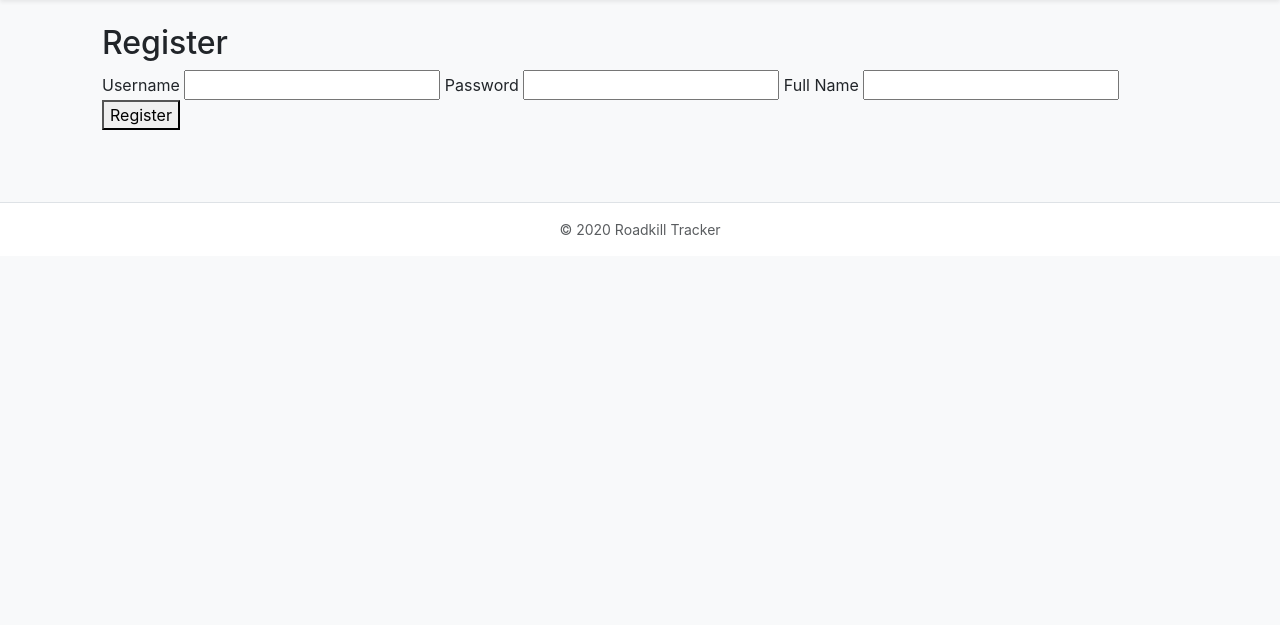
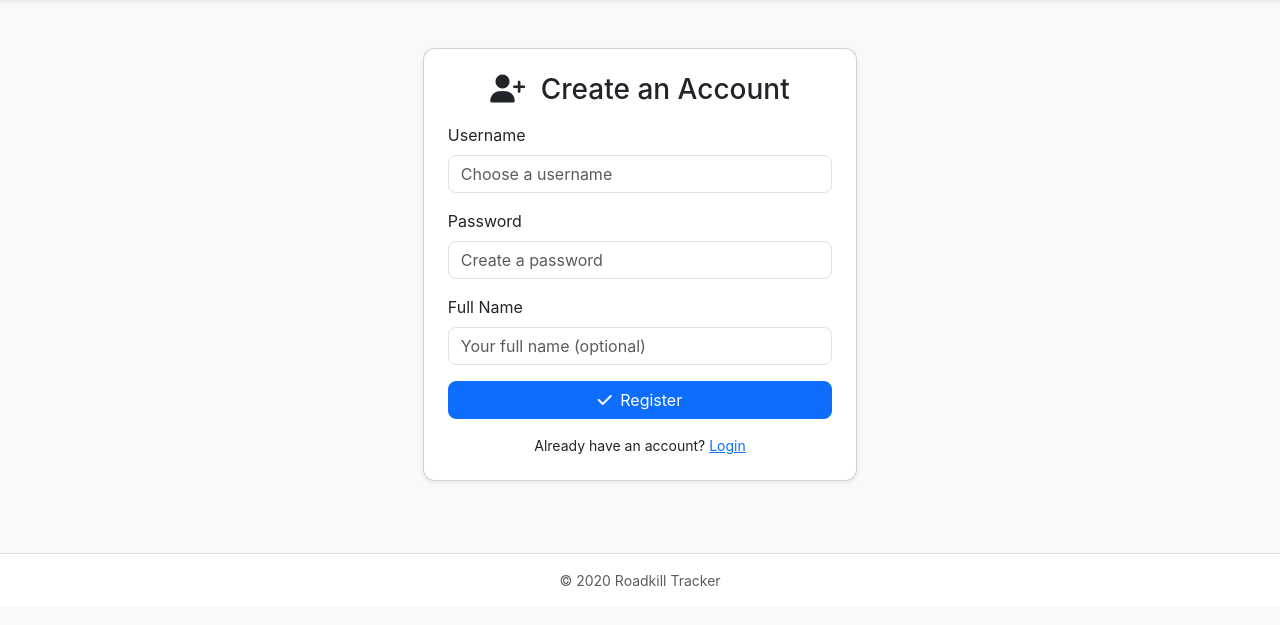
Before and after one commit to prashantwct/Roadkill, a Flask app: template templates/register.html in a window 1280 px wide. Shown: the part 56-681 px from the top of the page. Run offline with Flask 3, Linux system fonts and the light colour scheme; the template is opened without the code that fills it: most values are stand-ins (such as "Sample title", 1, 10 or a date in 2020).

Commit message:
Update register.html

```diff
--- a/templates/register.html
+++ b/templates/register.html
@@ -1,10 +1,61 @@
 {% extends "base.html" %}
 {% block content %}
-  <h2>Register</h2>
-  <form method="post">
-    <label>Username <input name="username" required></label>
-    <label>Password <input type="password" name="password" required></label>
-    <label>Full Name <input name="full_name"></label>
-    <button type="submit">Register</button>
-  </form>
+
+<div class="row justify-content-center mt-4">
+  <div class="col-lg-5 col-md-7">
+
+    <div class="card shadow-sm p-4">
+
+      <h3 class="mb-3 text-center">
+        <i class="fa-solid fa-user-plus me-2"></i>
+        Create an Account
+      </h3>
+
+      <form method="POST">
+
+        <!-- USERNAME -->
+        <div class="mb-3">
+          <label class="form-label">Username</label>
+          <input name="username"
+                 class="form-control"
+                 placeholder="Choose a username"
+                 required>
+        </div>
+
+        <!-- PASSWORD -->
+        <div class="mb-3">
+          <label class="form-label">Password</label>
+          <input type="password"
+                 name="password"
+                 class="form-control"
+                 placeholder="Create a password"
+                 required>
+        </div>
+
+        <!-- FULL NAME -->
+        <div class="mb-3">
+          <label class="form-label">Full Name</label>
+          <input name="full_name"
+                 class="form-control"
+                 placeholder="Your full name (optional)">
+        </div>
+
+        <!-- SUBMIT -->
+        <button class="btn btn-primary w-100">
+          <i class="fa-solid fa-check me-1"></i>
+          Register
+        </button>
+
+      </form>
+
+      <p class="text-center mt-3 mb-0 small">
+        Already have an account?
+        <a href="{{ url_for('login') }}">Login</a>
+      </p>
+
+    </div>
+
+  </div>
+</div>
+
 {% endblock %}
```
